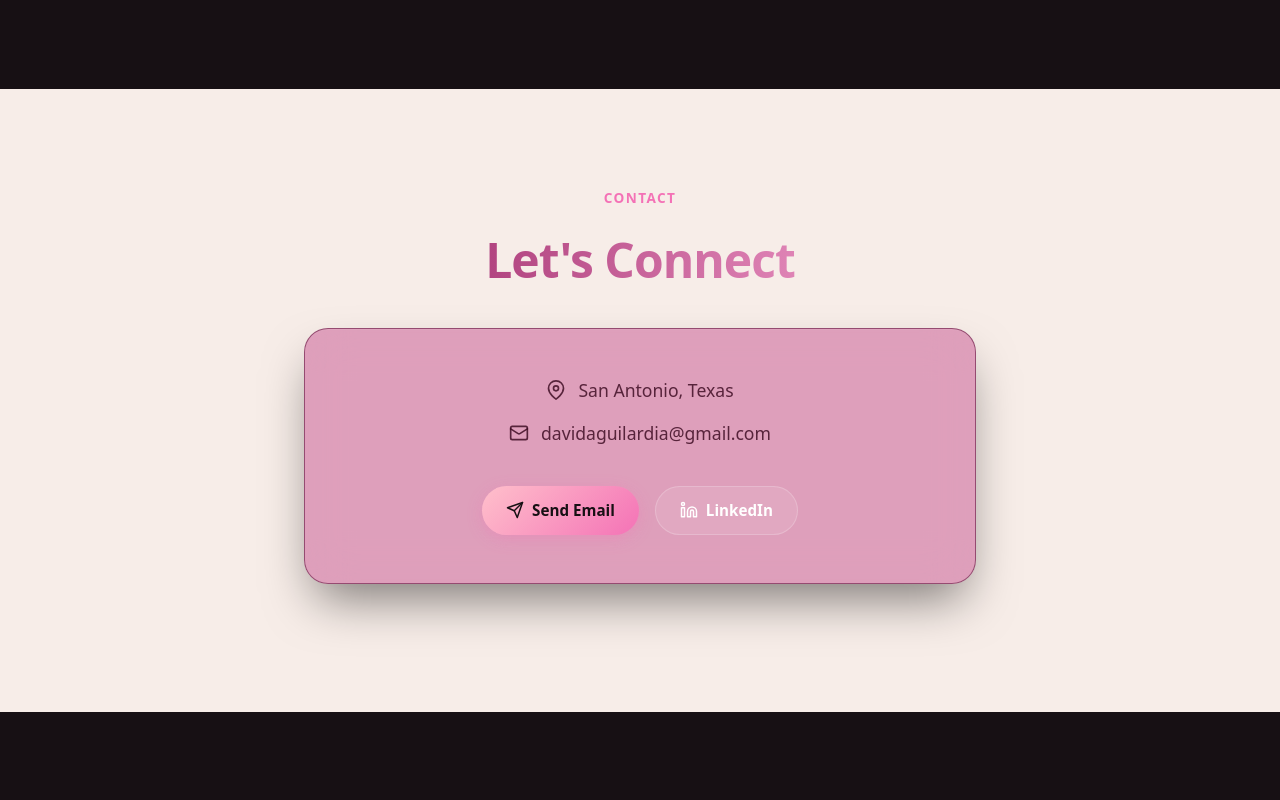
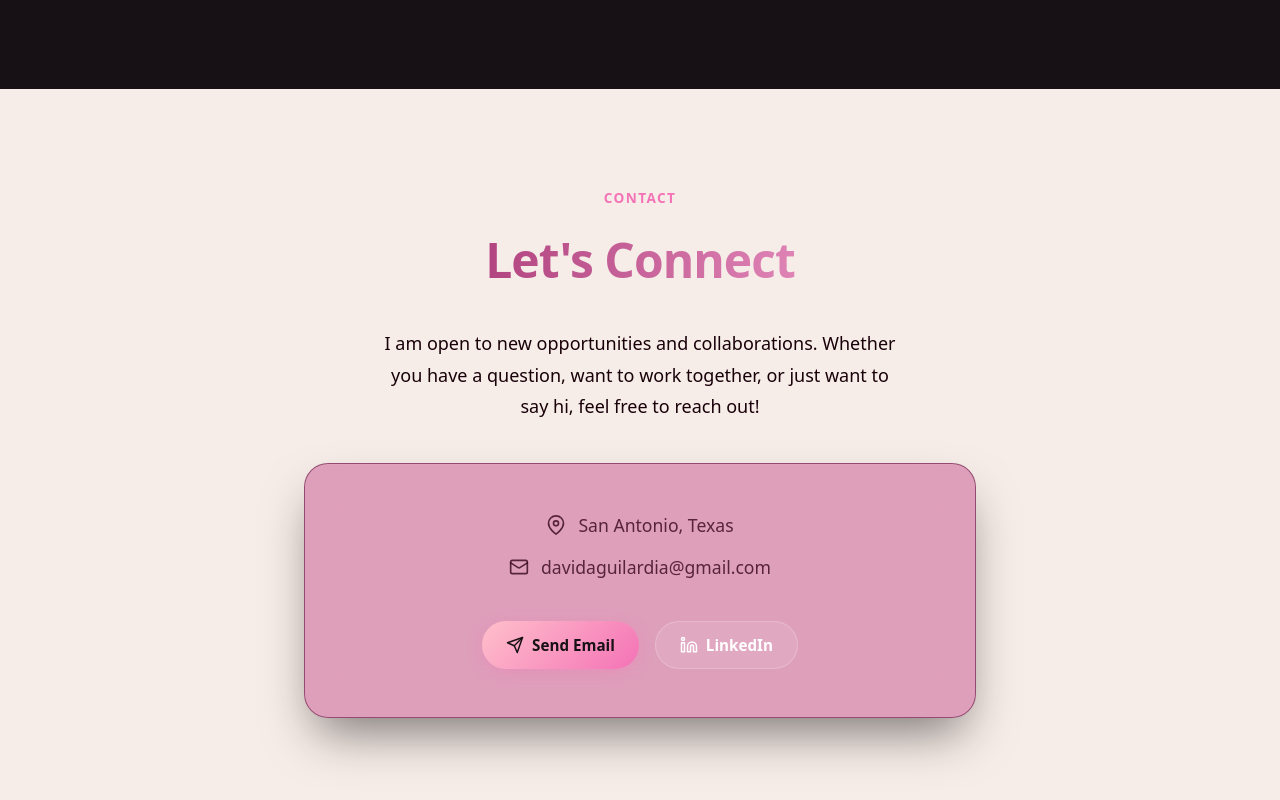
Before and after one commit to Daguilar2021/DevFolio, an Angular app in the folder web-app/: page / in a window 1280 px wide. Shown: the part 2757-3557 px from the top of the page. Before the commit the page ends 3469 px from the top, so only its background shows below. Built offline with nearby package versions, Linux system fonts and the light colour scheme.

Commit message:
Update Order and centering

```diff
--- a/web-app/src/app/app.css
+++ b/web-app/src/app/app.css
@@ -370,6 +370,14 @@
   -webkit-text-fill-color: transparent;
 }
 
+.contact-description {
+  text-align: center;
+  font-size: 1.125rem;
+  color: #19010a;
+  max-width: 32rem;
+  line-height: 1.75;
+  margin: 0 auto 2.5rem;
+}
 .contact-card {
   position: relative;
   background: rgba(182, 31, 112, 0.377);
--- a/web-app/src/app/app.html
+++ b/web-app/src/app/app.html
@@ -168,6 +168,9 @@
     <span class="contact-label scroll-reveal">Contact</span>
     <h2 class="contact-heading scroll-reveal" style="--reveal-delay: 0.1s">Let's Connect</h2>
 
+    <p class="contact-description scroll-reveal" style="--reveal-delay: 0.2s">
+      I am open to new opportunities and collaborations. Whether you have a question, want to work together, or just want to say hi, feel free to reach out!
+    </p>
     <div class="contact-card scroll-reveal" style="--reveal-delay: 0.2s">
       <div class="contact-info">
         <div class="contact-info-item">
--- a/web-app/src/components/navbar/navbar.ts
+++ b/web-app/src/components/navbar/navbar.ts
@@ -16,7 +16,7 @@ export class Navbar {
         this.isScrolled = window.scrollY > 200;
 
         // Determine which section is currently in view
-        const sections = ['projects', 'about', 'hero']; // check bottom-up
+        const sections = ['contact', 'projects', 'about', 'hero']; // check bottom-up
         for (const id of sections) {
             const el = document.getElementById(id);
             if (el) {
```
